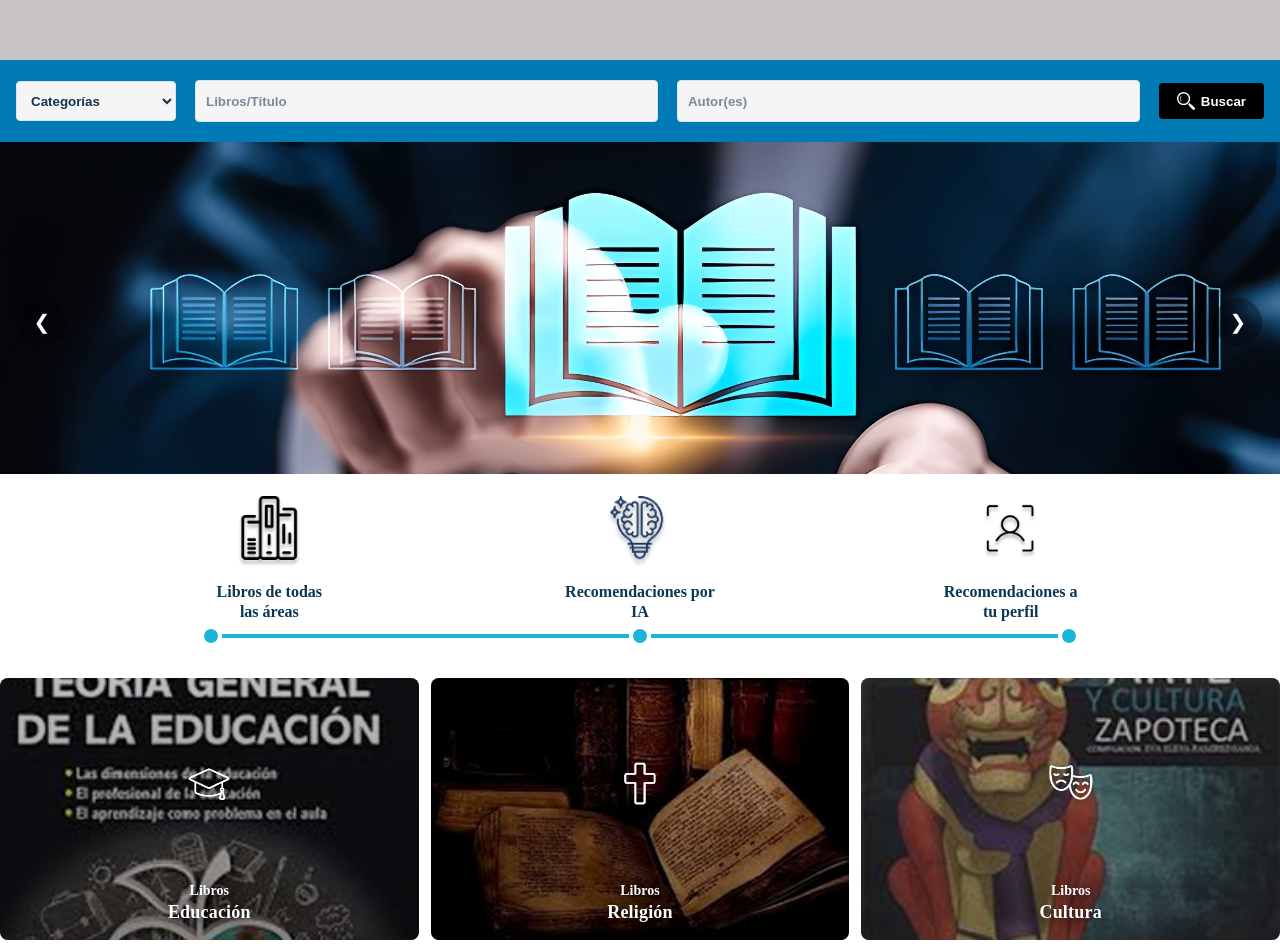
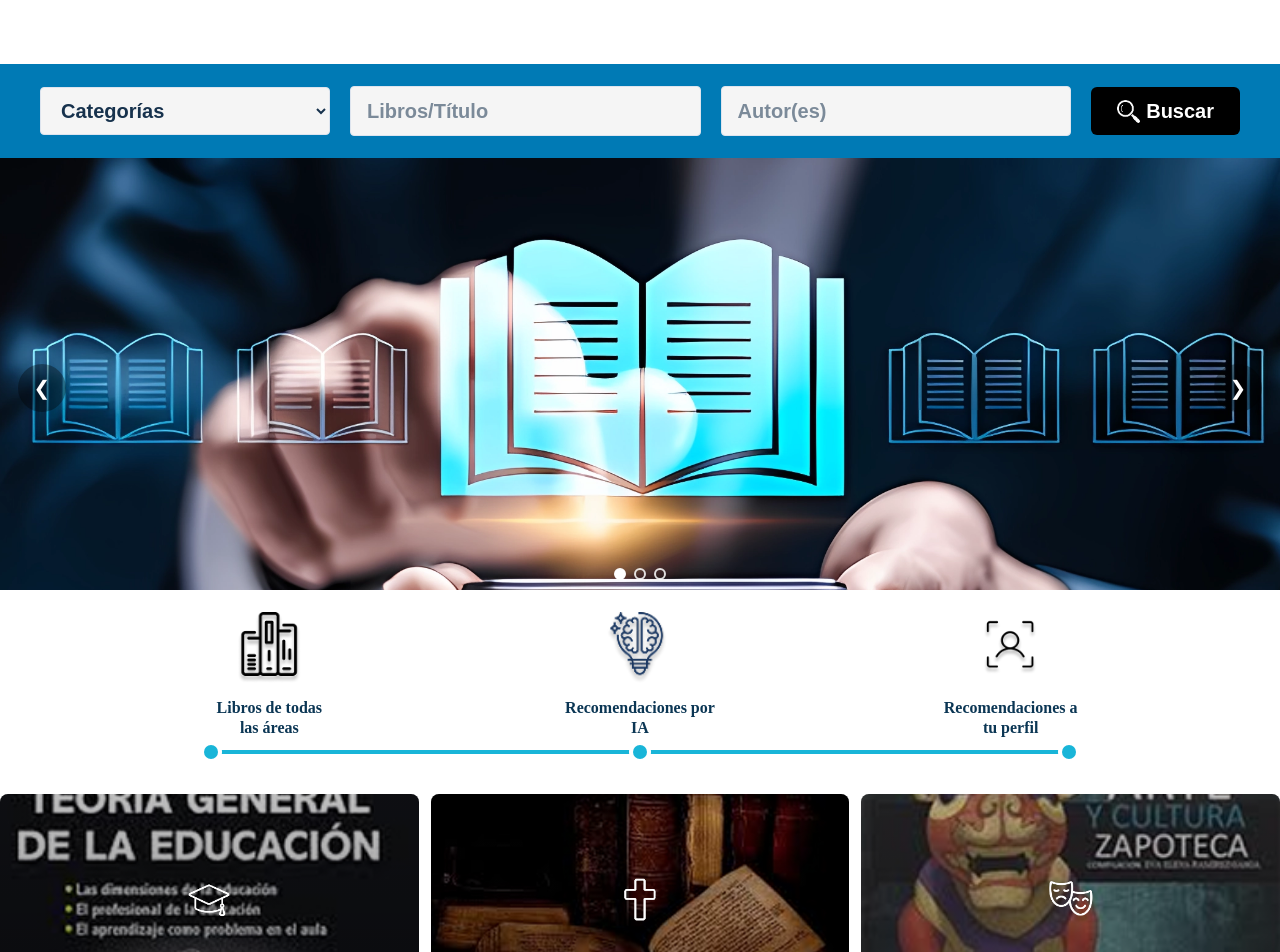
Before and after one commit to RAFAELMH809/BiblioHub, an Angular app: page /home in a window 1280 px wide. Shown: the top 952 px of the page. Built offline with nearby package versions, Linux system fonts and the light colour scheme.

Commit message:
size of search

```diff
--- a/src/app/pages/home-user/home-user.scss
+++ b/src/app/pages/home-user/home-user.scss
@@ -191,7 +191,7 @@
 .cat-icon{
   position: absolute; left: 50%; top: 40%;
   transform: translate(-50%, -50%);
-  width: 64px; height: auto;
+  width: 74px; height: auto;
   filter: drop-shadow(0 2px 3px rgba(0,0,0,.35));
 }
 
@@ -204,10 +204,10 @@
 }
 
 .cat-title span{
-  display: block; font-weight: 700; font-size: 14px;
+  display: block; font-weight: 700; font-size: 23px;
 }
 .cat-title strong{
-  display: block; margin-top: 4px; font-size: 18px; letter-spacing: .2px;
+  display: block; margin-top: 4px; font-size: 20px; letter-spacing: .2px;
 }
 
 /* Hover lindo */
--- a/src/app/pages/home-user/home-user.ts
+++ b/src/app/pages/home-user/home-user.ts
@@ -48,6 +48,7 @@ heroPositions: string[] = [
 // 🔹 Transform por imagen (zoom + desplazamiento)
 heroTransforms: string[] = [
   'scale(1.15) translateX(-3%)', // banner-1: un poco “zoom” y movido a la izquierda
+  //scale(0.) translateX(-3%)',                 // banner-2: ligero zo
 
 ];
 
--- a/src/app/pages/home/home.html
+++ b/src/app/pages/home/home.html
@@ -1,11 +1,34 @@
 <!-- HERO FULL WIDTH -->
 <div class="fullbleed">
   <div class="hero">
-    <button class="hero__nav left" (click)="prevHero()">❮</button>
-    <img [src]="hero[heroIndex]" class="hero__img" alt="" />
-    <button class="hero__nav right" (click)="nextHero()">❯</button>
+    <!-- Flecha izquierda -->
+    <button class="hero__nav left" (click)="prevHero()">
+      ❮
+    </button>
 
+    <!-- PISTA que se mueve horizontalmente (igual que en home-user) -->
+    <div
+      class="hero__track"
+      [style.transform]="'translateX(' + (-heroIndex * 100) + '%)'"
+    >
+      <img
+        *ngFor="let img of hero; let i = index"
+        [src]="img"
+        class="hero__img"
+        alt=""
+        [ngStyle]="{
+          'object-position': heroPositions[i],
+          transform: heroTransforms[i]
+        }"
+      />
+    </div>
 
+    <!-- Flecha derecha -->
+    <button class="hero__nav right" (click)="nextHero()">
+      ❯
+    </button>
+
+    <!-- PUNTOS DEL CARRUSEL -->
     <div class="hero__dots">
       <button
         *ngFor="let _ of hero; let i = index"
@@ -75,32 +98,23 @@
   </ul>
 </section>
 
-<!-- ====== NUEVA SECCIÓN RECOMENDACIONES ====== -->
+<!-- ====== RECOMENDACIONES ====== -->
 <section class="reco">
   <div class="reco__inner">
     <h2 class="reco__title">RECOMENDACIONES</h2>
 
     <div class="reco__grid">
-      <!-- 1er libro: izquierda -->
-      <div class="reco-card reco-card--left">
+      <div
+        *ngFor="let r of recomendaciones; let i = index"
+        class="reco-card"
+        [ngClass]="{
+          'reco-card--left': i === 0,
+          'reco-card--center': i === 1,
+          'reco-card--right': i === 2
+        }"
+      >
         <div class="reco-card__cover">
-          <img src="assets/home/categorias/fondos/julio.png" alt="Los tres mundos" />
-        </div>
-        <button class="reco-card__btn">Leer más...</button>
-      </div>
-
-      <!-- 2º libro: centro -->
-      <div class="reco-card reco-card--center">
-        <div class="reco-card__cover">
-          <img src="assets/home/categorias/fondos/cienciadatos.png" alt="Ciencia de datos" />
-        </div>
-        <button class="reco-card__btn">Leer más...</button>
-      </div>
-
-      <!-- 3er libro: derecha -->
-      <div class="reco-card reco-card--right">
-        <div class="reco-card__cover">
-          <img src="assets/home/categorias/fondos/libro3.png" alt="Libro 3" />
+          <img [src]="r.img" [alt]="r.titulo" />
         </div>
         <button class="reco-card__btn">Leer más...</button>
       </div>
--- a/src/app/pages/home/home.scss
+++ b/src/app/pages/home/home.scss
@@ -8,23 +8,51 @@
   margin-right: -50vw;
 }
 
-/* Hero a todo lo ancho, sin bordes redondeados */
+/* ===== HERO igual que en home-user ===== */
 .hero{
   position:relative;
-  height: 360px;         /* súbelo o bájalo a tu gusto (ej. 380–420) */
+  height: 460px;         /* misma altura que en home-user */
   overflow:hidden;
-  border-radius: 0;      /* ⬅️ sin esquinas */
+  border-radius: 0;
 }
-.hero__img{ width:100%; height:100%; object-fit:cover; }
 
+/* PISTA que se mueve */
+.hero__track{
+  display: flex;
+  width: 100%;
+  height: 100%;
+  transition: transform .6s cubic-bezier(0.25, 0.1, 0.25, 1);
+}
+
+/* Cada slide ocupa el 100% del ancho */
+.hero__img{
+  flex: 0 0 100%;
+  width: 100%;
+  height: 100%;
+  object-fit: cover;
+  transform-origin: center center;
+}
+
+/* Flechas */
 .hero__nav{
-  position:absolute; top:50%; transform:translateY(-50%);
-  border:0; width:48px; height:48px; border-radius:999px;
-  background:rgba(0,0,0,.35); color:#fff; cursor:pointer; font-size:20px;
+  position:absolute;
+  top:50%;
+  transform:translateY(-50%);
+  border:0;
+  width:48px;
+  height:48px;
+  border-radius:999px;
+  background:rgba(0,0,0,.35);
+  color:#fff;
+  cursor:pointer;
+  font-size:20px;
+  z-index: 3;
 }
-.hero__nav.left{ left:18px }
-.hero__nav.right{ right:18px }
 
+.hero__nav.left{  left:18px; }
+.hero__nav.right{ right:18px; }
+
+/* Botón "ver más" si lo usas */
 .hero__cta{
   position:absolute; left:40px; bottom:28px;
   background:rgba(255,255,255,.18);
@@ -32,34 +60,51 @@
   padding:.6rem 1.1rem; border-radius:10px;
 }
 
+/* Puntos del carrusel */
 .hero__dots{
-  position:absolute; left:0; right:0; bottom:16px;
-  display:flex; justify-content:center; gap:8px;
+  position:absolute;
+  left:0;
+  right:0;
+  bottom:38px;
+  display:flex;
+  justify-content:center;
+  gap:8px;
+  z-index:3;
 }
-.dot{ width:10px; height:10px; border-radius:999px; border:0; background:rgba(255,255,255,.6) }
-.dot.active{ background:#fff }
+
+.dot{
+  width:12px;
+  height:12px;
+  border-radius:999px;
+  border:2px solid rgba(255,255,255,.85);
+  background:transparent;
+  padding:0;
+  cursor:pointer;
+}
+
+.dot.active{
+  background:#ffffff;
+  border-color:#ffffff;
+}
 
 /* ====== Franja blanca justo debajo del hero ====== */
 .quick-strip{
   position: relative;
   z-index: 2;
-  /* hacemos el fondo blanco del contenedor, no de la tarjeta */
   background: #fff;
-  /* nos “encimamos” al hero desde el propio contenedor */
   margin-top: -28px;
-  padding-top: 22px;   /* lo que antes estaba en la card */
+  padding-top: 22px;
   padding-bottom: 28px;
 }
 
 .quick-strip__card{
   max-width: 1100px;
-  margin: 0 auto;      /* sin margen negativo aquí */
-  /* eliminamos el doble blanco y la separación visual */
+  margin: 0 auto;
   background: transparent;
   box-shadow: none;
   border: none;
   border-radius: 0;
-  padding: 0;          /* padding se lo dimos al contenedor */
+  padding: 0;
 }
 
 .quick-grid{
@@ -69,13 +114,13 @@
 }
 
 .quick-item img{
-  height: 72px;               /* ⬅️ tamaño grande de iconos */
+  height: 72px;
   width: auto; margin: 0 auto 10px;
 }
 .quick-item h4{
   margin: 0;
   font-weight: 800;
-  color: #0B3654;             /* azul título (ajusta a tu guía) */
+  color: #0B3654;
   line-height: 1.25;
 }
 
@@ -85,19 +130,19 @@
 }
 .progress__line{
   position: relative;
-  width: 78%;                  /* largo de la línea */
+  width: 78%;
   height: 4px; border-radius: 999px;
-  background: #19B5D8;        /* cian de tu guía */
+  background: #19B5D8;
 }
 .p-dot{
   position: absolute; top: 50%;
   transform: translate(-50%, -50%);
   width: 14px; height: 14px; border-radius: 999px;
-  background: #19B5D8;        /* mismo color que la línea */
-  box-shadow: 0 0 0 4px #fff; /* halo blanco como en el mockup */
+  background: #19B5D8;
+  box-shadow: 0 0 0 4px #fff;
 }
 
-/* ====== Responsive ====== */
+/* ====== Responsive quick-strip ====== */
 @media (max-width: 900px){
   .quick-item img{ height: 60px; }
   .quick-item h4{ font-size: 15px; }
@@ -108,29 +153,27 @@
   .progress__line{ width: 90%; }
 }
 
-/* ====== CATEGORÍAS ====== */
+/* ====== CATEGORÍAS (copiado de home-user, mismo tamaño de íconos y textos) ====== */
 .categories{
   width: 100%;
-  background: #ffffff;             /* el fondo de la franja de categorías */
+  background: #ffffff;
   padding: 12px 0 24px;
 }
 
 .cat-grid{
-  list-style: none; margin: 0; padding: 0;   /* padding lateral */
+  list-style: none; margin: 0; padding: 0;
   display: grid; gap: 12px;
-  grid-template-columns: repeat(6, 1fr);          /* 6 columnas como el mockup */
+  grid-template-columns: repeat(6, 1fr);
 }
 
-/* Cada tarjeta con fondo y tamaño consistente */
 .cat-card{
   position: relative;
   border-radius: 8px;
   overflow: hidden;
   background-size: cover;
   background-position: center;
-  /* Misma altura para todas: */
-  aspect-ratio: 16 / 10;           /* relación similar a tu mockup */
-  min-height: 210px;               /* asegura altura mínima en pantallas grandes */
+  aspect-ratio: 16 / 10;
+  min-height: 210px;
   transition: transform .2s ease, box-shadow .2s ease;
 }
 
@@ -144,8 +187,9 @@
 .cat-icon{
   position: absolute; left: 50%; top: 40%;
   transform: translate(-50%, -50%);
-  width: 64px; height: auto;       /* íconos del mismo tamaño */
-  filter: drop-shadow(0 2px 3px rgba(0,0,0,.35)); /* leve realce */
+  width: 74px;           /* 👈 mismo tamaño que en home-user */
+  height: auto;
+  filter: drop-shadow(0 2px 3px rgba(0,0,0,.35));
 }
 
 .cat-title{
@@ -157,10 +201,10 @@
 }
 
 .cat-title span{
-  display: block; font-weight: 700; font-size: 14px;
+  display: block; font-weight: 700; font-size: 23px;  /* “Libros” grande */
 }
 .cat-title strong{
-  display: block; margin-top: 4px; font-size: 18px; letter-spacing: .2px;
+  display: block; margin-top: 4px; font-size: 20px; letter-spacing: .2px;
 }
 
 /* Hover lindo */
@@ -175,7 +219,7 @@
   transform: translate(-50%, -50%) scale(1.06);
 }
 
-/* ====== Responsive ====== */
+/* Responsive categorías */
 @media (max-width: 1280px){
   .cat-grid{ grid-template-columns: repeat(3, 1fr); }
   .cat-icon{ width: 60px; }
@@ -215,35 +259,31 @@
   letter-spacing: 0.12em;
 }
 
-/* CONTENEDOR DE LAS 3 TARJETAS
-   En desktop usamos flex para poder mover cada una de manera individual */
 .reco__grid {
   display: flex;
   align-items: flex-start;
-  justify-content: space-between;   /* 1ª a la izq, 2ª centro, 3ª der */
-  gap: 24px;                        /* separación general entre ellas */
+  justify-content: space-between;
+  gap: 24px;
 }
 
-/* Tarjeta base */
 .reco-card {
   display: flex;
   flex-direction: column;
   align-items: center;
   gap: 12px;
-  width: 230px;                     /* ancho fijo para las tres */
+  width: 230px;
 }
 
-/* Clases INDIVIDUALES: ajusta estos márgenes como quieras */
 .reco-card--left {
-  margin-left: -160px;               /* ajusta (-20, -5, 0…) */
+  margin-left: -160px;
 }
 
 .reco-card--center {
-  margin-top: 0;                    /* por si quieres subir/bajar solo esta */
+  margin-top: 0;
 }
 
 .reco-card--right {
-  margin-right: -160px;              /* ajusta (0, 10, 20…) */
+  margin-right: -160px;
 }
 
 .reco-card__cover img {
--- a/src/app/pages/home/home.ts
+++ b/src/app/pages/home/home.ts
@@ -1,13 +1,13 @@
-import { Component } from '@angular/core';
+import { Component, OnInit, OnDestroy } from '@angular/core';
 import { CommonModule } from '@angular/common';
 import { RouterLink } from '@angular/router';
 
 type Categoria = {
   key: string;
-  titulo: string;      // (Educación, Religión, etc.)
-  icon: string;        // ruta del ícono blanco
-  bg: string;          // ruta del fondo (portada)
-  link?: string;       // navegación (mock por ahora)
+  titulo: string;
+  icon: string;
+  bg: string;
+  link?: string;
 };
 
 type Recomendacion = {
@@ -22,26 +22,77 @@ type Recomendacion = {
   templateUrl: './home.html',
   styleUrls: ['./home.scss'],
 })
-export class HomeComponent {
-  // === HERO (banners) ===
+export class HomeComponent implements OnInit, OnDestroy {
+  // ===== HERO (banners) =====
   hero: string[] = [
     'assets/covers/banner-1.jpg',
     'assets/covers/banner-2.jpg',
     'assets/covers/banner-3.jpg',
   ];
+
+  // mismas posiciones que en home-user
+  heroPositions: string[] = [
+    '10% 50%',   // banner-1 más hacia la izquierda
+    'center 60%',
+    'center 50%',
+  ];
+
+  // zoom/desplazamiento por slide
+  heroTransforms: string[] = [
+    'scale(1.15) translateX(-3%)', // banner-1
+    'none',                        // banner-2
+    'none',                        // banner-3
+  ];
+
   heroIndex = 0;
+  private heroTimer: any = null;
 
-  prevHero(): void {
-    this.heroIndex = (this.heroIndex - 1 + this.hero.length) % this.hero.length;
-  }
-  nextHero(): void {
-    this.heroIndex = (this.heroIndex + 1) % this.hero.length;
-  }
-  goHero(i: number): void {
-    this.heroIndex = i;
+  ngOnInit(): void {
+    this.startHeroAuto();
   }
 
-  // === CATEGORÍAS (6 tarjetas) ===
+  ngOnDestroy(): void {
+    this.clearHeroAuto();
+  }
+
+  /** Cambio automático cada cierto tiempo */
+  private startHeroAuto(): void {
+    this.clearHeroAuto();
+    this.heroTimer = setInterval(() => {
+      this.nextHero(false);
+    }, 10000); // 10s entre slides
+  }
+
+  private clearHeroAuto(): void {
+    if (this.heroTimer) {
+      clearInterval(this.heroTimer);
+      this.heroTimer = null;
+    }
+  }
+
+  /** Mover el carrusel al índice indicado */
+  private showHero(targetIndex: number, resetTimer: boolean): void {
+    const total = this.hero.length;
+    this.heroIndex = (targetIndex + total) % total;
+
+    if (resetTimer) {
+      this.startHeroAuto();
+    }
+  }
+
+  prevHero(resetTimer: boolean = true): void {
+    this.showHero(this.heroIndex - 1, resetTimer);
+  }
+
+  nextHero(resetTimer: boolean = true): void {
+    this.showHero(this.heroIndex + 1, resetTimer);
+  }
+
+  goHero(i: number): void {
+    this.showHero(i, true);
+  }
+
+  // ===== CATEGORÍAS =====
   categorias: Categoria[] = [
     {
       key: 'educacion',
@@ -87,7 +138,7 @@ export class HomeComponent {
     },
   ];
 
-  // === RECOMENDACIONES ===
+  // ===== RECOMENDACIONES =====
   recomendaciones: Recomendacion[] = [
     {
       titulo: 'Los tres mundos',
@@ -96,8 +147,7 @@ export class HomeComponent {
     {
       titulo: 'Ciencia de datos',
       img: 'assets/home/categorias/fondos/cienciadatos.png',
-      imgAlt: 'Ciencia de datos',
-    } as any, // si solo quieres evitar TS aquí, puedes quitar imgAlt y el "as any"
+    },
     {
       titulo: 'Más lecturas',
       img: 'assets/home/categorias/fondos/libro3.png',
--- a/src/app/pages/profile/profile.scss
+++ b/src/app/pages/profile/profile.scss
@@ -12,7 +12,7 @@
 
 /* HEADER GRIS SUPERIOR */
 .profile-header {
-  background-color: #d0d0d0;
+  background-color: #ffffff;
   padding: 26px 16px;
   display: flex;
   align-items: center;
--- a/src/app/pages/reader/reader.scss
+++ b/src/app/pages/reader/reader.scss
@@ -14,7 +14,7 @@
   align-items: center;
   justify-content: center;
   position: relative;
-  background: #d0d0d0;
+  background: #ffffff;
   height: 72px;          /* ALTURA barra gris */
   padding: 0 24px;
 }
--- a/src/app/ui/chip/chip.html
+++ /dev/null
@@ -1 +0,0 @@
-<p>chip works!</p>
--- a/src/app/ui/header/header.scss
+++ b/src/app/ui/header/header.scss
@@ -2,10 +2,10 @@
   display: block;
 }
 
-/* ===== fila superior (gris) ===== */
+/* ===== fila superior (blanca) ===== */
 .topbar {
   color: #fff;
-  background: #C7C3C3;
+  background: #ffffff;
 }
 
 .topbar__row {
@@ -38,7 +38,7 @@
 /* Logo más grande SOLO en home (público y de usuario) */
 .topbar--home .brand-wrap img {
   height: 40px;  /* súbelo si quieres más grande (70, 80…) */
-  transform: scale(5.8);        /* prueba 1.2, 1.3, 1.5… */
+  transform: scale(5.9);        /* prueba 1.2, 1.3, 1.5… */
 
 }
 
@@ -86,7 +86,7 @@
   display: inline-flex;
   align-items: center;
   justify-content: center;
-  height: 36px;
+  height: 40px;
   padding: 0 14px;
   border-radius: 999px;
   font-weight: 800;
@@ -154,53 +154,80 @@
 .catbar {
   background: linear-gradient(90deg, #007AB5 100%, #007AB5 100%, #00ad9e00 100%);
 }
+
+/* fila contenedora de los 3 filtros + botón */
 .catbar__row {
-  max-width: 1800px; //tamaño de categorías libros etc//
+  max-width: 1800px;        // tamaño de todo el bloque
   margin: 0 auto;
-  padding: 20px 16px; //agrandar azúl barra de filtrado//
+  padding: 22px 40px;       // ⬅️ más alto y más ancho el fondo azul
   display: flex;
   align-items: center;
-  gap: 19px;
+  gap: 20px;                // separación entre cada control
 }
+
+/* campos (select + inputs) */
+/* campos (select + inputs) */
 .catbar__select,
 .catbar__input {
-  height: 40px; //agrandar botones de filtrados//
+  height: 48px;
   border-radius: 4px;
   border: 1px solid #dde4ee;
   background: #f5f5f5;
   font-weight: 700;
-  padding: 0 10px;
+  font-size: 20px;
+  padding: 0 16px;          // algo razonable para TODOS
   outline: none;
   color: #17324d;
 }
+
+/* solo el select de Categorías */
 .catbar__select {
-  min-width: 160px;
+  min-width: 290px;
+
+  /* 👇 fuerza el texto pegado a la izquierda */
+  text-align: left;
+  text-align-last: left;
+
+  /* si quieres más espacio a la derecha para la flechita */
+  padding-left: 16px;
+  padding-right: 40px;
 }
+
+
+/* inputs (Libros/Título y Autor(es)) */
 .catbar__input {
-  flex: 1;
+  flex: 1;                  // se estiran ocupando el resto del espacio
 }
+
+/* tamaño del placeholder: Libros/Título, Autor(es) */
 .catbar__input::placeholder {
   color: #7b8a99;
   font-weight: 700;
+  font-size: 20px;          // ⬅️ mismo tamaño que el texto real
 }
+
+/* BOTÓN BUSCAR */
 .catbar__search-btn {
   display: inline-flex;
   align-items: center;
   gap: 6px;
-  height: 36px;
-  padding: 0 18px;
-  border-radius: 4px;
+  height: 48px;             // ⬅️ mismo alto que los campos
+  padding: 0 26px;          // ⬅️ MÁS ANCHO el botón
+  border-radius: 6px;
   border: 0;
   background: #000000;
   color: #ffffff;
   font-weight: 800;
+  font-size: 20px;          // ⬅️ texto del botón más grande
   cursor: pointer;
   white-space: nowrap;
 }
+
 .catbar__search-btn img {
-  width: 18px;
-  height: 18px;
+  width: 23px;
+  height: 23px;
 }
+
 
 /* ===== Responsive ===== */
 @media (max-width: 900px) {
```
Also changed, not shown: src/app/ui/chip/chip.ts (deleted, +0 -11 lines), src/app/ui/chip/chip.scss (deleted), 1 other file (tests, documents, lock files or other folders).
